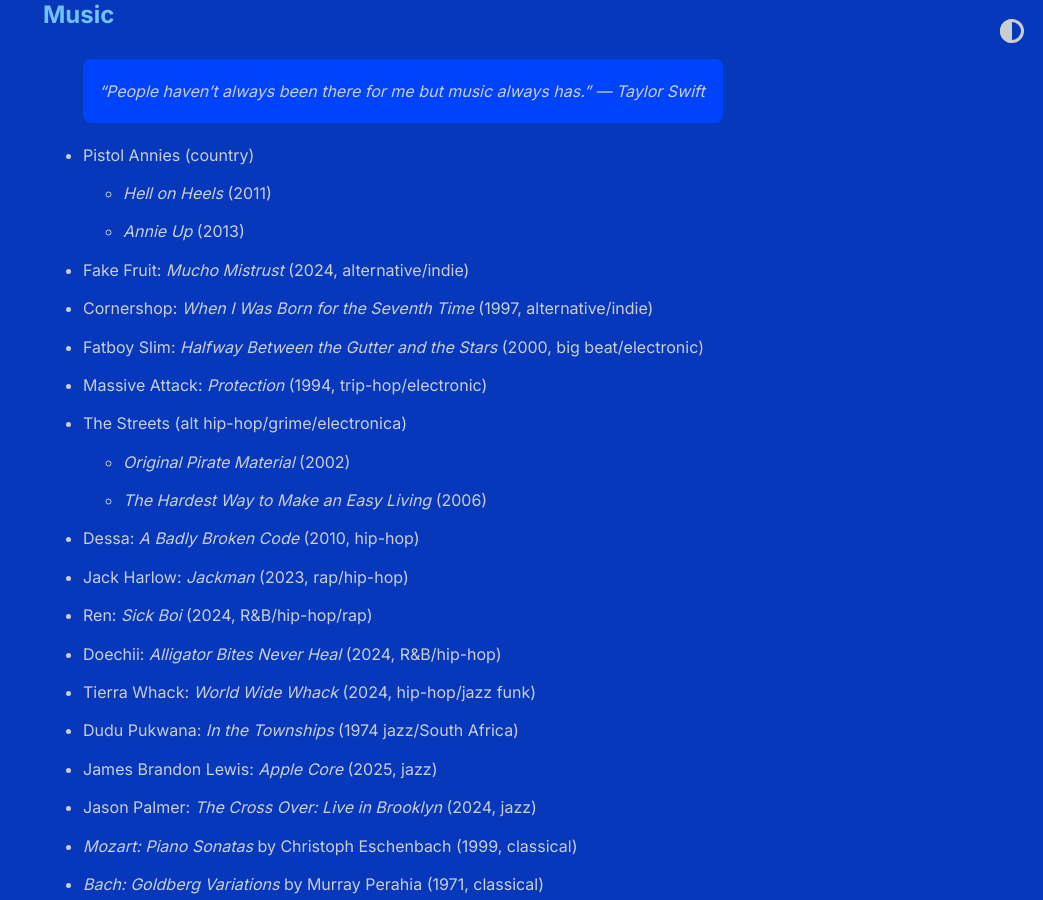
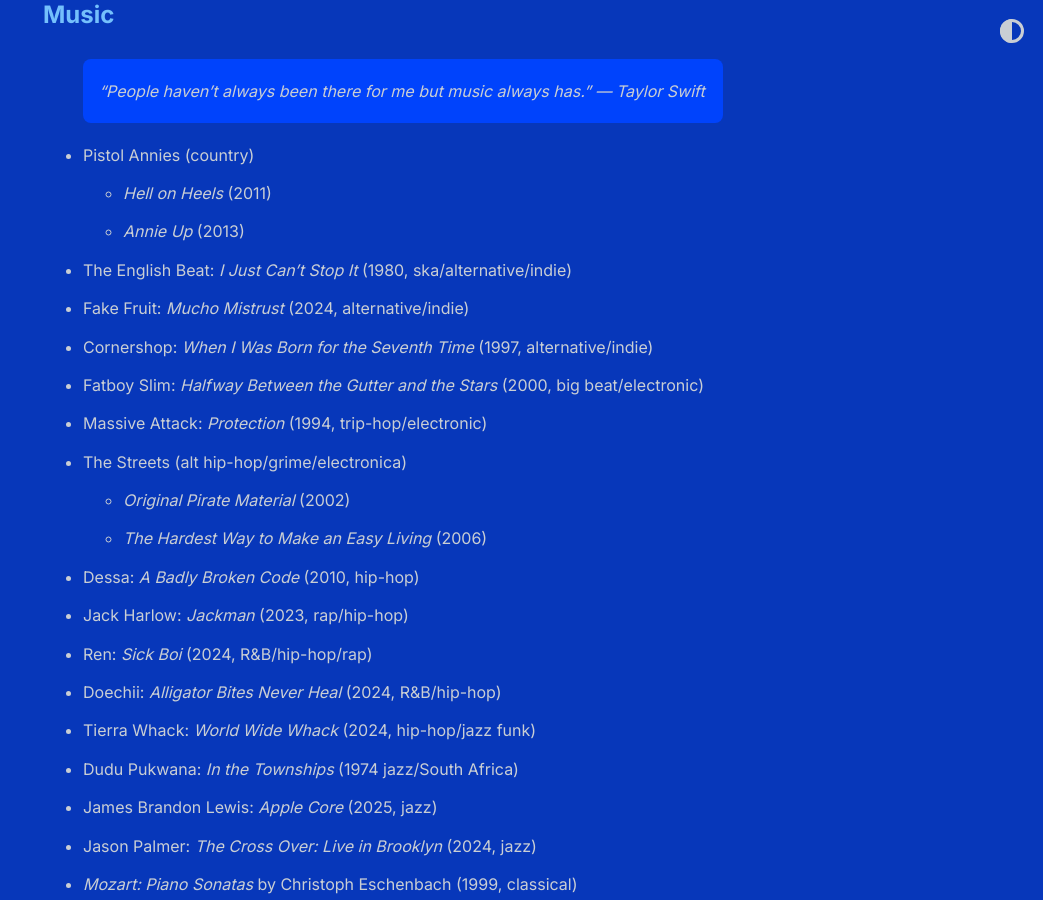
Before and after one commit to shihankanungo/shihankanungo.github.io, a Jekyll site: the page built from wrapped.md, in a window 1280 px wide and 900 px high, scrolled down 810 px. Shown: the whole window, without its empty margins (237-1280 px from the left). Built offline with Jekyll 4.4.1, drawn with Linux system fonts in a browser that asks for light colours.

Commit message:
Update wrapped.md

```diff
--- a/wrapped.md
+++ b/wrapped.md
@@ -25,6 +25,7 @@
 - Pistol Annies (country)
   - *Hell on Heels* (2011)
   - *Annie Up* (2013)
+- The English Beat: *I Just Can't Stop It* (1980, ska/alternative/indie)
 - Fake Fruit: *Mucho Mistrust* (2024, alternative/indie)
 - Cornershop: *When I Was Born for the Seventh Time* (1997, alternative/indie)
 - Fatboy Slim: *Halfway Between the Gutter and the Stars*  (2000, big beat/electronic)
```
